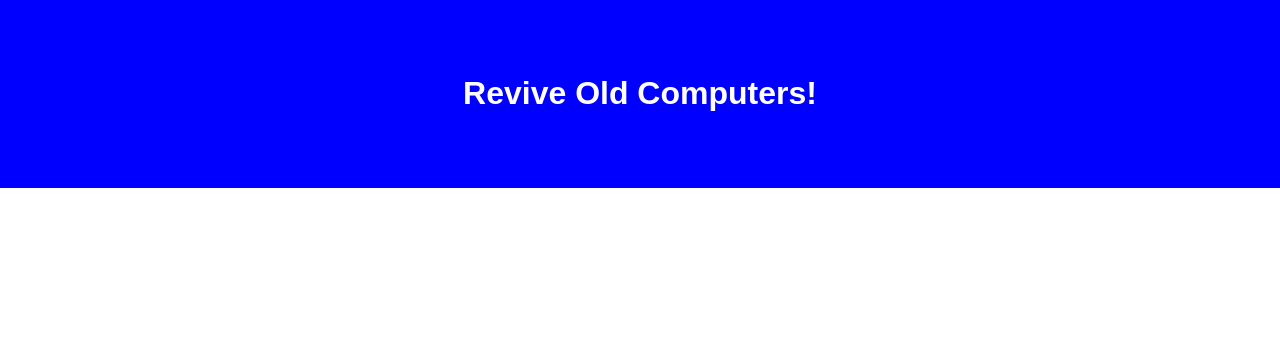
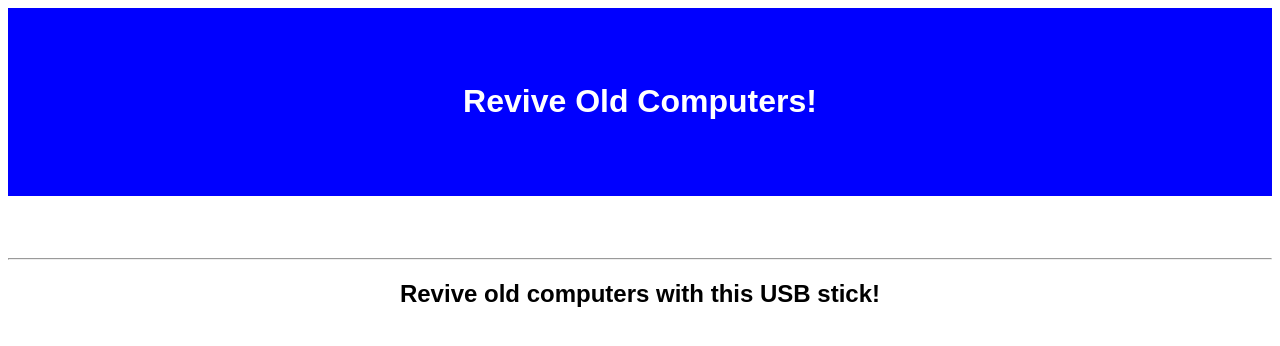
Before and after one commit to xtreme-pc/web, a plain HTML site: page index.html in a window 1280 px wide. Drawn offline with Linux system fonts and the light colour scheme.

Commit message:
Update index.html

```diff
--- a/index.html
+++ b/index.html
@@ -9,7 +9,7 @@
     </style>
   </head>
   <body>
-    <div class="head" style="background-color:blue;color:white;position:absolute;right:0px;left:0px;top:0px;">
+    <div class="head" style="background-color:blue;color:white;right:0px;left:0px;top:0px;">
       <br><br><br><h1>Revive Old Computers!</h1><br><br><br>
     </div>
     <div class="clever" style="color:black;top:0px;">
```
